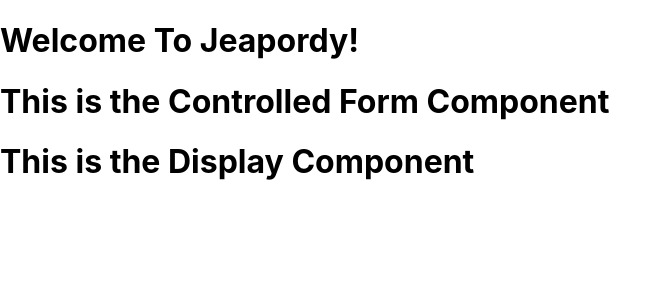
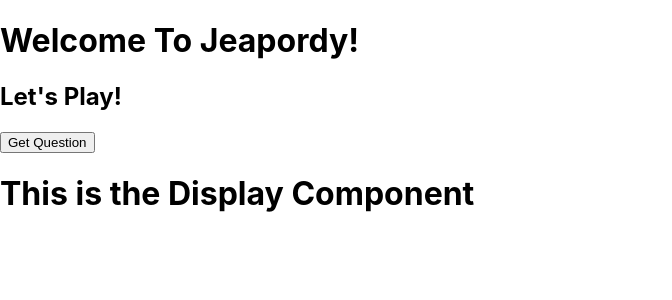
Before and after one commit to isaacasher97/jService2.0_w14d3HW, a React (Create React App) app: page / in a window 1280 px wide. Shown: the top 300 px of the page, without its empty margins (0-672 px from the left). Built offline with nearby package versions, Linux system fonts and the light colour scheme.

Commit message:
set up inputs on controlled form

```diff
--- a/src/components/ControlledForm.js
+++ b/src/components/ControlledForm.js
@@ -1,5 +1,17 @@
+import { useState } from "react";
+
+
 function ControlledForm(props) {
-    return <h1>This is the Controlled Form Component</h1>
+
+    //state for form data
+    const [formData, setFormData] = useState({})
+
+    return <div className="form">
+        <h2>Let's Play!</h2>
+        <form>
+            <input type="submit" value={"Get Question"}/>
+        </form>
+    </div>
 }
 
 export default ControlledForm;
```
